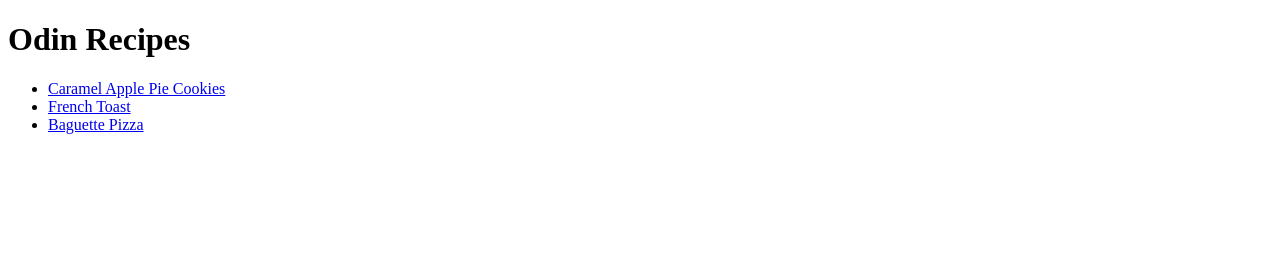
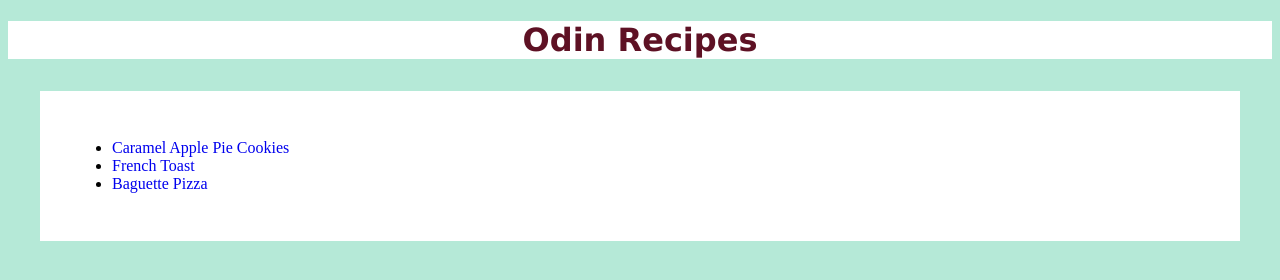
Before and after one commit to Juandvr/odin-recipes, a plain HTML site: page index.html in a window 1280 px wide. Drawn offline with Linux system fonts and the light colour scheme.

Commit message:
Add styles.css

```diff
--- a/index.html
+++ b/index.html
@@ -3,14 +3,17 @@
 <head>
     <meta charset="UTF-8">
     <meta name="viewport" content="width=device-width, initial-scale=1.0">
+    <link rel="stylesheet" href="styles.css">
     <title>Odin Recipes</title>
 </head>
 <body>
     <h1>Odin Recipes</h1>
+    <div>
     <ul>
         <li><a href="recipes/apple-cookies.html" target="_blank">Caramel Apple Pie Cookies</a></li>
         <li><a href="recipes/french-toast.html" target="_blank">French Toast</a></li>
         <li><a href="recipes/baguette-pizza.html" target="_blank">Baguette Pizza</a></li>
     </ul>
+    </div>
 </body>
 </html>
--- /dev/null
+++ b/styles.css
@@ -0,0 +1,20 @@
+h1 {
+    text-align: center;
+    font-family: Verdana, Geneva, Tahoma, sans-serif;
+    background-color: white;
+    color: rgb(94, 17, 36);
+}
+
+a {
+    text-decoration: none;
+}
+
+body{
+    background-color: rgb(181, 233, 215);
+}
+
+div{
+    background-color: white;
+    padding: 2em;
+    margin: 2em;
+}
```
